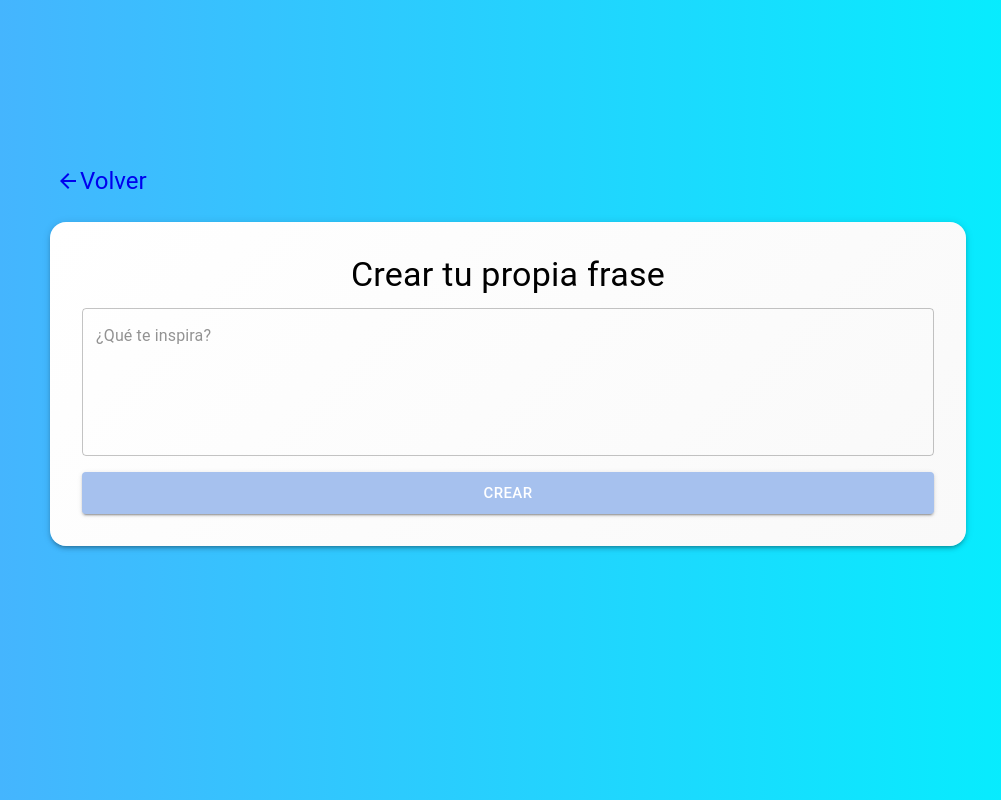
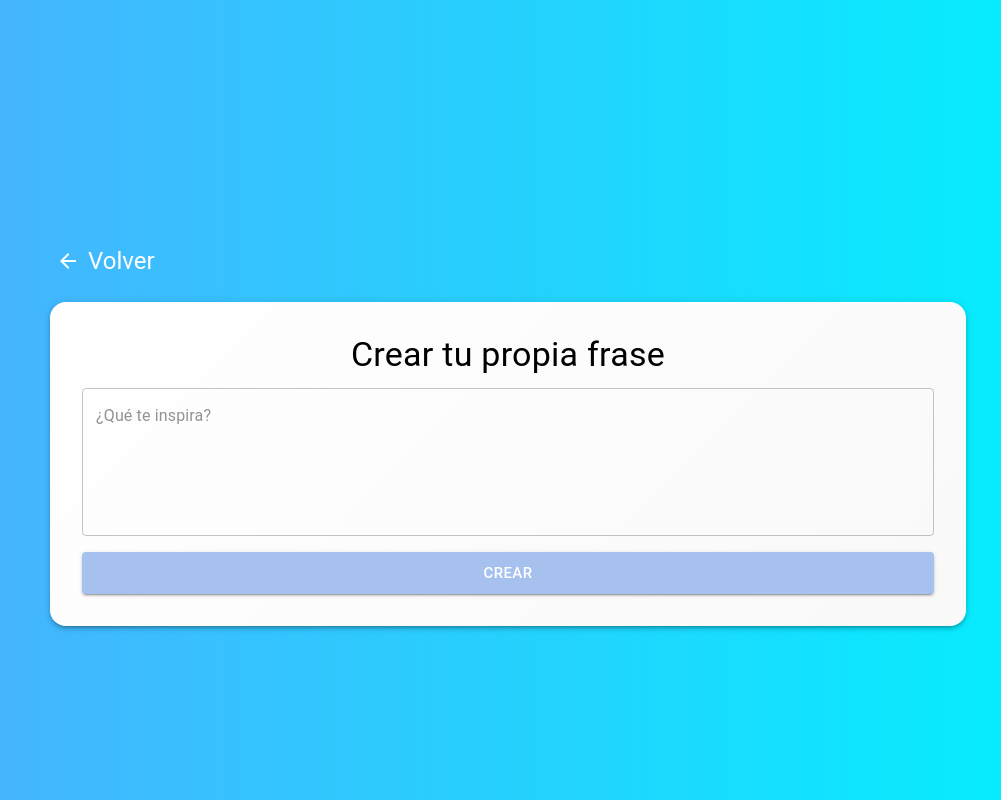
Before and after one commit to PicassoOctavio/PhrasesApp, a React (Vite) app in the folder phrases-app/: page /crear in a window 1280 px wide. Shown: the top 800 px of the page, without its empty margins (164-1165 px from the left). Built offline with nearby package versions, Linux system fonts and the light colour scheme.

Commit message:
Update AddPhrasePage.tsx

```diff
--- a/phrases-app/src/pages/AddPhrasePage.tsx
+++ b/phrases-app/src/pages/AddPhrasePage.tsx
@@ -1,3 +1,7 @@
+import { useState } from "react";
+import { useDispatch } from "react-redux";
+import { Link, useNavigate } from "react-router";
+import { motion } from "framer-motion";
 import {
   Button,
   Container,
@@ -8,12 +12,9 @@ import {
 } from "@mui/material";
 import { ArrowBack } from "@mui/icons-material";
 import { useForm } from "../hooks/useForm";
-import { useState } from "react";
 import { validatePhrase } from "../helpers/validator";
-import { useDispatch } from "react-redux";
 import { addNewPhrase } from "../store/phrasesSlice";
-import { Link, useNavigate } from "react-router";
-import { motion } from "framer-motion";
+import theme from "../theme/appTheme";
 
 export const AddPhrasePage = () => {
   const { phrase, onInputChange } = useForm({ phrase: "" });
@@ -50,6 +51,7 @@ export const AddPhrasePage = () => {
         justifyContent: "flex-start",
         alignItems: "flex-start",
         minHeight: "100vh",
+        marginTop: 10,
       }}
     >
       <motion.div
@@ -73,8 +75,12 @@ export const AddPhrasePage = () => {
             borderRadius: 5,
           }}
         >
-          <ArrowBack />
-          <Typography variant="h5">Volver</Typography>
+          <ArrowBack
+            sx={{ color: theme.palette.text.secondary, marginRight: 1 }}
+          />
+          <Typography variant="h5" color="text.secondary">
+            Volver
+          </Typography>
         </Link>
       </motion.div>
 
@@ -105,12 +111,16 @@ export const AddPhrasePage = () => {
             rows={5}
             error={error}
             helperText={
-              error ? "La frase no puede superar los 200 caracteres" : ""
+              error
+                ? "La frase no puede superar los 200 caracteres y no puede estar vacía"
+                : ""
             }
           />
-          <Button type="submit" variant="contained" size="large">
-            Crear
-          </Button>
+          <motion.div whileHover={{ scale: 1.11 }} whileTap={{ scale: 0.8 }}>
+            <Button type="submit" variant="contained" size="large" fullWidth>
+              Crear
+            </Button>
+          </motion.div>
         </Box>
       </Paper>
     </Container>
```
